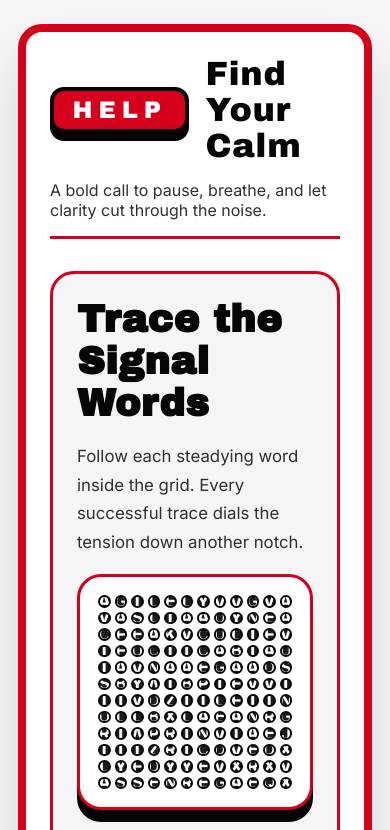
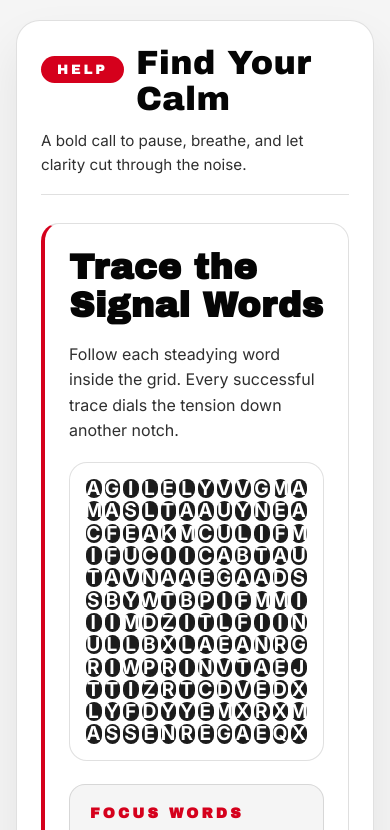
Before and after one commit to drs-az/Calm, a plain HTML site: page index.html in a window 390 px wide. Both pictures are taken after a click on the button "ACTIVATE CALM PROTOCOL". Shown: the top 830 px of the page. Drawn offline with Linux system fonts and the light colour scheme.

Commit message:
Adopt minimalist layout for calmer word grid

```diff
--- a/style.css
+++ b/style.css
@@ -25,20 +25,20 @@ body {
     color: var(--charcoal);
     display: flex;
     justify-content: center;
-    align-items: stretch;
+    align-items: flex-start;
     padding: clamp(24px, 5vw, 72px);
 }
 
 .app-shell {
-    width: min(1080px, 100%);
+    width: min(1200px, 100%);
     background: var(--white);
-    border-radius: 32px;
-    padding: clamp(32px, 4vw, 56px);
-    box-shadow: 0 24px 0 var(--black), 0 32px 48px rgba(5, 5, 5, 0.12);
-    border: 8px solid var(--signal-red);
+    border-radius: 24px;
+    padding: clamp(28px, 4vw, 48px);
+    box-shadow: 0 24px 48px rgba(5, 5, 5, 0.08);
+    border: 1px solid var(--divider);
     display: flex;
     flex-direction: column;
-    gap: clamp(32px, 5vw, 48px);
+    gap: clamp(28px, 4vw, 44px);
     position: relative;
     z-index: 1;
 }
@@ -47,29 +47,27 @@ body {
     display: flex;
     flex-wrap: wrap;
     justify-content: space-between;
-    align-items: center;
-    gap: 16px 32px;
-    border-bottom: 3px solid var(--signal-red);
+    align-items: flex-end;
+    gap: clamp(12px, 3vw, 28px);
+    border-bottom: 1px solid var(--divider);
     padding-bottom: clamp(16px, 2.5vw, 28px);
 }
 
 .brand {
     display: flex;
-    align-items: center;
-    gap: 16px;
+    align-items: baseline;
+    gap: clamp(12px, 2vw, 20px);
 }
 
 .brand-mark {
     font-family: 'Archivo Black', sans-serif;
-    font-size: clamp(1.5rem, 3vw, 2.1rem);
+    font-size: clamp(0.85rem, 1.8vw, 1rem);
     text-transform: uppercase;
-    letter-spacing: 0.25em;
+    letter-spacing: 0.2em;
     color: var(--white);
     background: var(--signal-red);
-    border: 4px solid var(--black);
-    border-radius: 14px;
-    padding: 0.35rem 1.15rem;
-    box-shadow: 0 8px 0 var(--black);
+    border-radius: 999px;
+    padding: 0.4rem 1rem;
     display: inline-flex;
     align-items: center;
     justify-content: center;
@@ -77,112 +75,109 @@ body {
 
 .brand-title {
     margin: 0;
-    font-size: clamp(2.1rem, 4vw, 3.6rem);
+    font-size: clamp(2.1rem, 4vw, 3.2rem);
     font-family: 'Archivo Black', sans-serif;
     font-weight: 400;
-    letter-spacing: 0.02em;
+    letter-spacing: 0.01em;
     color: var(--black);
 }
 
 .tagline {
     margin: 0;
-    font-size: clamp(1rem, 2vw, 1.2rem);
+    font-size: clamp(0.95rem, 1.8vw, 1.1rem);
     color: var(--steel);
-    max-width: 32rem;
+    max-width: 36rem;
+    line-height: 1.6;
 }
 
 .app-main {
     display: flex;
     flex-direction: column;
-    gap: 24px;
+    gap: clamp(20px, 3vw, 36px);
 }
 
 .screen {
     display: flex;
     justify-content: center;
-    align-items: center;
+    align-items: stretch;
     width: 100%;
 }
 
 .screen-content {
     width: 100%;
-    background: var(--off-white);
-    border-radius: 24px;
-    padding: clamp(32px, 4vw, 52px);
-    border: 3px solid var(--signal-red);
-    box-shadow: 0 18px 0 var(--black);
+    background: var(--white);
+    border-radius: 18px;
+    padding: clamp(28px, 4vw, 44px);
+    border: 1px solid var(--divider);
+    border-left: 4px solid var(--signal-red);
     display: flex;
     flex-direction: column;
-    gap: clamp(18px, 3vw, 32px);
+    gap: clamp(18px, 3vw, 28px);
 }
 
 .screen-title {
     margin: 0;
     font-family: 'Archivo Black', sans-serif;
-    font-size: clamp(2.4rem, 4.5vw, 3.2rem);
+    font-size: clamp(2.2rem, 4.5vw, 3rem);
     letter-spacing: 0.01em;
     color: var(--black);
 }
 
 .screen-subtitle {
     margin: 0;
-    font-size: clamp(1.05rem, 2.1vw, 1.2rem);
-    line-height: 1.7;
+    font-size: clamp(1rem, 2vw, 1.15rem);
+    line-height: 1.6;
     color: var(--steel);
-    max-width: 60ch;
+    max-width: 64ch;
 }
 
 .primary-button {
     align-self: flex-start;
     background: var(--signal-red);
     color: var(--white);
-    font-weight: 700;
-    font-size: 1.1rem;
-    padding: 1.05rem 3rem;
-    border: 3px solid var(--black);
-    border-radius: 14px;
+    font-weight: 600;
+    font-size: 1rem;
+    padding: 0.85rem 2.5rem;
+    border: none;
+    border-radius: 999px;
     cursor: pointer;
-    transition: transform 0.15s ease, box-shadow 0.15s ease, background 0.2s ease;
-    box-shadow: 0 10px 0 var(--black);
+    transition: transform 0.15s ease, background 0.2s ease;
     text-transform: uppercase;
-    letter-spacing: 0.14em;
+    letter-spacing: 0.16em;
 }
 
 .primary-button:hover,
 .primary-button:focus {
-    transform: translateY(-3px);
+    transform: translateY(-2px);
     background: var(--signal-red-dark);
-    box-shadow: 0 14px 0 var(--black);
 }
 
 .primary-button:active {
     transform: translateY(0);
-    box-shadow: 0 6px 0 var(--black);
 }
 
 .game-surface {
     display: grid;
-    grid-template-columns: minmax(220px, 280px) 1fr;
-    gap: clamp(24px, 3vw, 48px);
-    align-items: start;
+    grid-template-columns: minmax(200px, 260px) minmax(0, 1fr);
+    gap: clamp(20px, 4vw, 56px);
+    align-items: stretch;
 }
 
 .word-bank {
-    background: var(--white);
-    border-radius: 18px;
+    background: var(--off-white);
+    border-radius: 16px;
     padding: clamp(20px, 3vw, 28px);
-    border: 3px solid var(--signal-red);
-    box-shadow: 0 12px 0 var(--black);
+    border: 1px solid var(--divider);
     display: flex;
     flex-direction: column;
-    gap: 16px;
+    gap: 12px;
 }
 
 .word-bank h3 {
     margin: 0;
-    font-size: 1.1rem;
+    font-size: 0.9rem;
     text-transform: uppercase;
-    letter-spacing: 0.2em;
+    letter-spacing: 0.22em;
     color: var(--signal-red);
     font-family: 'Archivo Black', sans-serif;
 }
@@ -190,21 +185,20 @@ body {
 .word-list {
     display: grid;
     grid-template-columns: repeat(auto-fill, minmax(120px, 1fr));
-    gap: 12px;
+    gap: 8px;
 }
 
 .word {
-    background: var(--off-white);
-    border-radius: 12px;
-    padding: 10px 12px;
+    background: var(--white);
+    border-radius: 10px;
+    padding: 9px 12px;
     text-align: center;
-    letter-spacing: 0.16em;
+    letter-spacing: 0.14em;
     text-transform: uppercase;
     font-weight: 600;
-    border: 2px solid var(--signal-red);
+    border: 1px solid var(--divider);
     color: var(--charcoal);
-    box-shadow: 0 6px 0 var(--black);
-    transition: transform 0.15s ease, background 0.3s ease, color 0.3s ease, box-shadow 0.15s ease;
+    transition: transform 0.15s ease, background 0.3s ease, color 0.3s ease, border-color 0.3s ease;
 }
 
 .word.found {
@@ -212,29 +206,27 @@ body {
     color: var(--white);
     border-color: var(--signal-red);
     text-decoration: none;
-    transform: translateY(3px);
-    box-shadow: 0 3px 0 var(--black);
 }
 
 .word:not(.found):hover {
-    transform: translateY(-2px);
-    box-shadow: 0 8px 0 var(--black);
+    transform: translateY(-1px);
+    border-color: var(--signal-red);
 }
 
 .grid-wrapper {
     background: var(--white);
-    border-radius: 24px;
-    padding: clamp(18px, 2.5vw, 28px);
-    border: 3px solid var(--signal-red);
-    box-shadow: 0 12px 0 var(--black);
+    border-radius: 18px;
+    padding: clamp(16px, 3vw, 28px);
+    border: 1px solid var(--divider);
 }
 
 .grid {
     display: grid;
-    grid-template-columns: repeat(12, 1fr);
+    grid-template-columns: repeat(12, minmax(0, 1fr));
     aspect-ratio: 1 / 1;
-    width: min(90vw, 560px);
-    gap: clamp(4px, 1vw, 6px);
+    width: min(100%, 720px);
+    max-width: 720px;
+    gap: clamp(3px, 0.8vw, 8px);
     margin: 0 auto;
 }
 
@@ -243,47 +235,43 @@ body {
     justify-content: center;
     align-items: center;
     background: var(--charcoal);
-    border-radius: 10px;
-    border: 2px solid var(--black);
-    font-size: clamp(1.2rem, 3.8vw, 2.2rem);
+    border-radius: 8px;
+    border: none;
+    font-size: clamp(1.2rem, 4vw, 2.4rem);
     font-weight: 700;
     text-transform: uppercase;
     color: var(--white);
     cursor: pointer;
-    transition: transform 0.12s ease, background 0.2s ease, border-color 0.2s ease, color 0.2s ease;
+    transition: transform 0.12s ease, background 0.2s ease, color 0.2s ease;
     user-select: none;
-    letter-spacing: 0;
-    overflow: hidden;
+    letter-spacing: 0.05em;
     line-height: 1;
 }
 
 .cell:hover {
-    transform: translateY(-2px);
-    border-color: var(--signal-red);
+    transform: translateY(-1px);
 }
 
 .cell.selected {
     background: var(--signal-red);
     color: var(--white);
-    border-color: var(--signal-red-dark);
 }
 
 .cell.found {
     background: var(--white);
     color: var(--signal-red);
-    border-color: var(--signal-red);
     transform: scale(0.98);
 }
 
 .app-footer {
     margin-top: auto;
     text-align: center;
-    font-size: 0.95rem;
+    font-size: 0.9rem;
     color: var(--steel);
-    letter-spacing: 0.08em;
+    letter-spacing: 0.12em;
     text-transform: uppercase;
-    border-top: 3px solid var(--signal-red);
-    padding-top: 24px;
+    border-top: 1px solid var(--divider);
+    padding-top: 20px;
 }
 
 .hidden {
@@ -291,13 +279,17 @@ body {
 }
 
 @media (max-width: 960px) {
+    body {
+        padding: clamp(20px, 6vw, 48px);
+    }
+
     .app-shell {
-        border-radius: 24px;
         padding: clamp(24px, 5vw, 40px);
     }
 
     .game-surface {
         grid-template-columns: 1fr;
+        gap: clamp(20px, 6vw, 40px);
     }
 
     .word-bank {
@@ -311,7 +303,7 @@ body {
 
 @media (max-width: 600px) {
     body {
-        padding: 24px 18px;
+        padding: 20px 16px;
     }
 
     .app-header {
```
